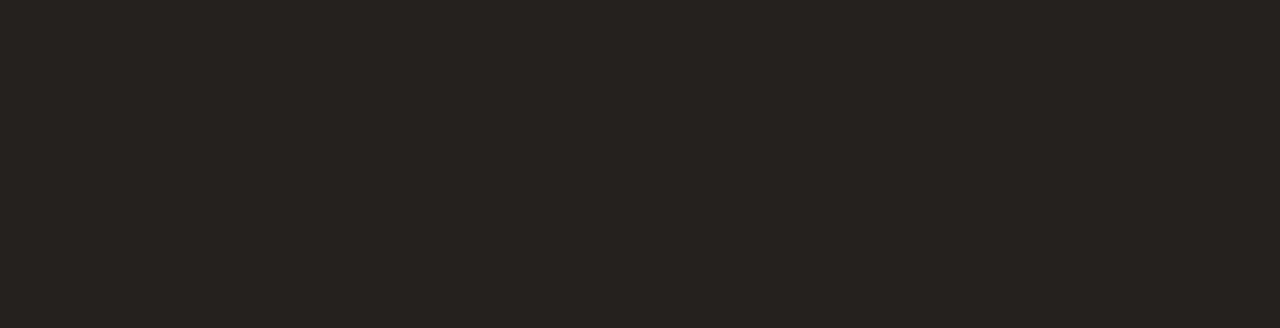
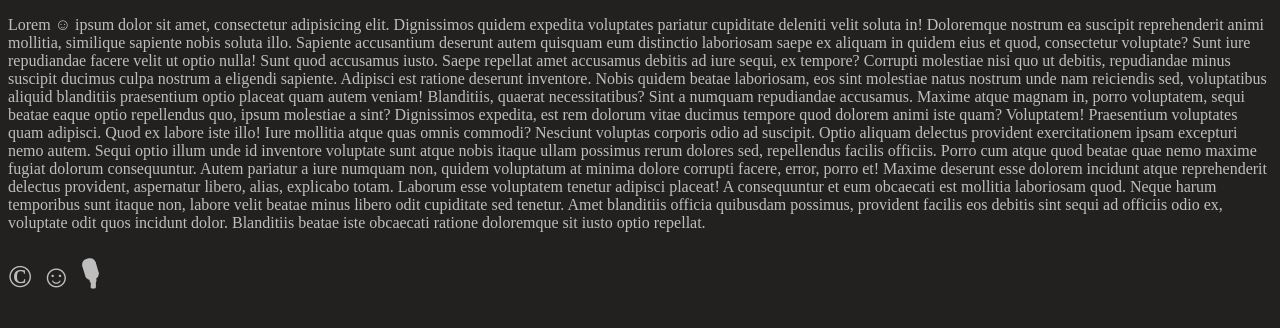
Before and after one commit to BrunoDanielPretti/Lab3_19, a plain HTML site: page Clase7/index.html in a window 1280 px wide. Drawn offline with Linux system fonts and the light colour scheme.

Commit message:
Clase 7_2

```diff
--- a/Clase6/TablaDinamica/js/scripts.js
+++ b/Clase6/TablaDinamica/js/scripts.js
@@ -2,12 +2,9 @@ window.addEventListener('load', inicializarEventos);
 
 function inicializarEventos(){
     document.getElementById("btn_tabla").addEventListener('click', Tabla_Cargar);
-}
 
 
-
-
-
+}
 
 function Tabla_Cargar(){
     console.log("Tabla_Cargar");
--- a/Clase7/index.html
+++ b/Clase7/index.html
@@ -8,6 +8,17 @@
     <title>Clase 7</title>
 </head>
 <body>
+   <p>Lorem ☺ ipsum dolor sit amet, consectetur adipisicing elit. Dignissimos quidem expedita voluptates pariatur cupiditate deleniti velit soluta in! Doloremque nostrum ea suscipit reprehenderit animi mollitia, similique sapiente nobis soluta illo.
+   Sapiente accusantium deserunt autem quisquam eum distinctio laboriosam saepe ex aliquam in quidem eius et quod, consectetur voluptate? Sunt iure repudiandae facere velit ut optio nulla! Sunt quod accusamus iusto.
+   Saepe repellat amet accusamus debitis ad iure sequi, ex tempore? Corrupti molestiae nisi quo ut debitis, repudiandae minus suscipit ducimus culpa nostrum a eligendi sapiente. Adipisci est ratione deserunt inventore.
+   Nobis quidem beatae laboriosam, eos sint molestiae natus nostrum unde nam reiciendis sed, voluptatibus aliquid blanditiis praesentium optio placeat quam autem veniam! Blanditiis, quaerat necessitatibus? Sint a numquam repudiandae accusamus.
+   Maxime atque magnam in, porro voluptatem, sequi beatae eaque optio repellendus quo, ipsum molestiae a sint? Dignissimos expedita, est rem dolorum vitae ducimus tempore quod dolorem animi iste quam? Voluptatem!
+   Praesentium voluptates quam adipisci. Quod ex labore iste illo! Iure mollitia atque quas omnis commodi? Nesciunt voluptas corporis odio ad suscipit. Optio aliquam delectus provident exercitationem ipsam excepturi nemo autem.
+   Sequi optio illum unde id inventore voluptate sunt atque nobis itaque ullam possimus rerum dolores sed, repellendus facilis officiis. Porro cum atque quod beatae quae nemo maxime fugiat dolorum consequuntur.
+   Autem pariatur a iure numquam non, quidem voluptatum at minima dolore corrupti facere, error, porro et! Maxime deserunt esse dolorem incidunt atque reprehenderit delectus provident, aspernatur libero, alias, explicabo totam.
+   Laborum esse voluptatem tenetur adipisci placeat! A consequuntur et eum obcaecati est mollitia laboriosam quod. Neque harum temporibus sunt itaque non, labore velit beatae minus libero odit cupiditate sed tenetur.
+   Amet blanditiis officia quibusdam possimus, provident facilis eos debitis sint sequi ad officiis odio ex, voluptate odit quos incidunt dolor. Blanditiis beatae iste obcaecati ratione doloremque sit iusto optio repellat.</p>
 
+   <h1>©  ☺  🎙</h1>
 </body>
 </html>
--- a/GeneralCSS.css
+++ b/GeneralCSS.css
@@ -68,6 +68,9 @@ table, td, th{
 
 td{
     text-align: center;
+    padding-left: 5px;
+    padding-right: 5px;
+
 }
 
 tr:hover, tr:hover td{
--- a/Notas.txt
+++ b/Notas.txt
@@ -6,3 +6,6 @@ live server  - Actualizacion automatica del navegador
 Font Awesome - iconitos vectoriales
 https://mockaroo.com/  - Para generar datos
 https://icons8.com/preloaders/ - Spiners
+
+
+Lo de people.json hay q poner en string los active  (los True y False)
```
